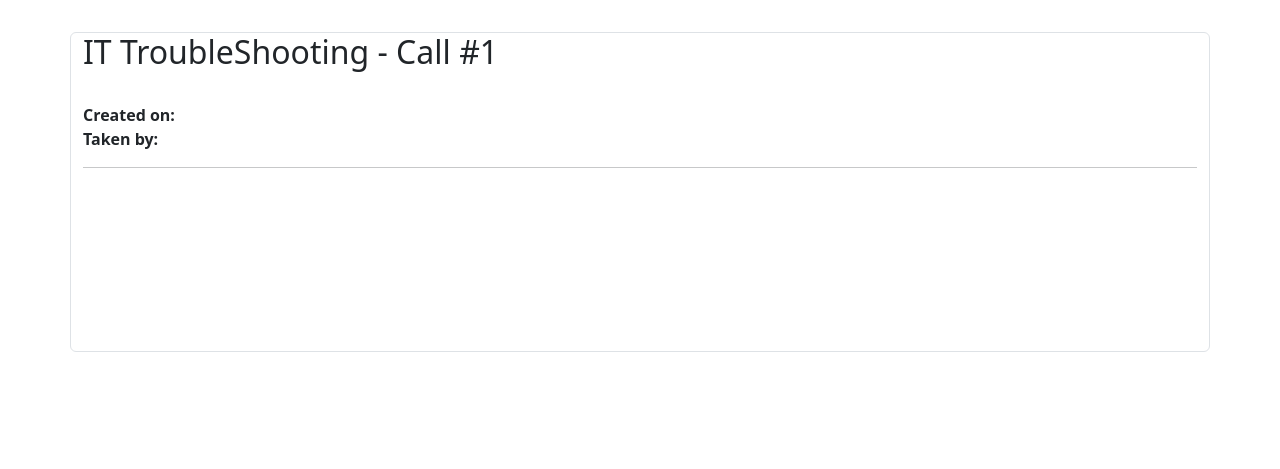
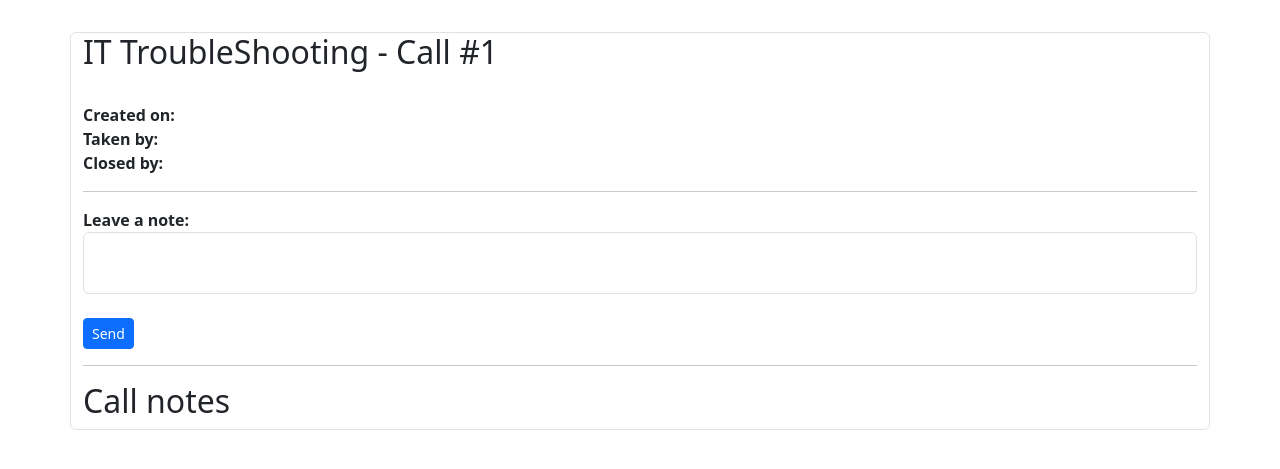
Before and after one commit to NinetiesPaul/itts, a Symfony app: template templates/users/call_view.html.twig in a window 1280 px wide. Shown: the part 56-525 px from the top of the page. Run offline with Twig, Linux system fonts and the light colour scheme; the template is opened without the code that fills it: most values are stand-ins (such as "Sample title", 1, 10 or a date in 2020); some libraries are stand-ins or nearby versions.

Commit message:
changes on templates

```diff
--- a/templates/admin/calls.html.twig
+++ b/templates/admin/calls.html.twig
@@ -23,7 +23,7 @@
                     <tr id="row_{{ call.id }}" data-id="{{ call.id }}">
                         <td>{{ call.id }}</td>
                         <td>
-                            <a href="/admin/call/{{call.id}}">{{ call.title }}</a><br/>
+                            <a href="/admin/call/{{call.id}}">{{ call.title }}</a> <span class="badge rounded-pill bg-{{ call.getStatus().getName() == 'new' ? 'warning ' : (call.getStatus().getName() == 'taken') ? 'primary' : 'secondary' }}">{{ call.getStatus().getName()|capitalize }}</span> <br/>
                             <small>
                                 Created by <b>{{ call.getOpenedBy().getName() }}</b> on <i>{{ call.getOpenedOn().format('m-d-Y') }}</i>
                             </small>
--- a/templates/users/call_view.html.twig
+++ b/templates/users/call_view.html.twig
@@ -3,6 +3,29 @@
 {% block title %}Call #{{ call.getId() }}{% endblock %}
 
 {% block javascripts %}
+    <script>
+        $(document).on('click', '.sendNote', function(){
+            var callId = $(this)[0].dataset['id'];
+
+            $.ajax({
+                type: 'POST',
+                url: '/call/note',
+                data: {
+                    id: callId,
+                    text: $(".noteContent").val()
+                },
+                success: function(response){
+                    if (response.success) {
+                        location.reload();
+                    } else {
+                        alert ('failure')
+                    }
+                },
+                error: function (xhr, error, code){
+                },
+            });
+        });
+    </script>
 {% endblock %}
 
 {% block body %}
@@ -11,12 +34,27 @@
         <br/>
 
         <b>Created on:</b> {{ call.getOpenedOn().format('m-d-Y') }}<br/>
-        <b>Taken by:</b> {{ (call.getAnsweredBy()) ? 'Awnsered by' . call.getAnsweredBy() : "No one yet" }}
+        <b>Taken by:</b> {{ (call.getAnsweredBy()) ? call.getAnsweredBy().getName() : "No one" }}<br/>
+        <b>Closed by:</b> {{ (call.getClosedBy()) ? call.getClosedBy().getName() : "No one" }}
 
         <hr/>
 
-        {% for note in call.getNotes() %}
-            <b>Me</b> <small><i>{{ note.getSentOn.format('m-d-Y') }}</i></small>: {{ note.getText() }} <br/>
-        {% endfor %}
+        <b>Leave a note:</b>
+            <textarea class="form-control noteContent" style="resize:none;"></textarea><br/>
+            <button class="btn btn-sm btn-primary sendNote" data-id='{{ call.getId() }}'>Send</button>
+
+        <hr/>
+
+        <h2>Call notes</h2>
+
+        <span>
+            {% for note in call.getNotes() %}
+                <span style="display: block; {{ (note.getSentBy().getId() == call.getOpenedBy().getId) ? '' : 'text-align: end;' }} ">
+                    <span style="{{ (note.getSentBy().getId() == call.getOpenedBy().getId) ? 'padding-right: 50%' : 'padding-left: 50%;' }}">
+                        <b>{{ note.getSentBy().getName() }}</b> <small><i>({{ note.getSentOn.format('m-d-Y') }}</i>)</small>: {{ note.getText() }}
+                    </span>
+                </span>
+            {% endfor %}
+        </span>
     </div>
 {% endblock %}
```
Also changed, not shown: templates/admin/call_view.html.twig (+30 -1 lines).
